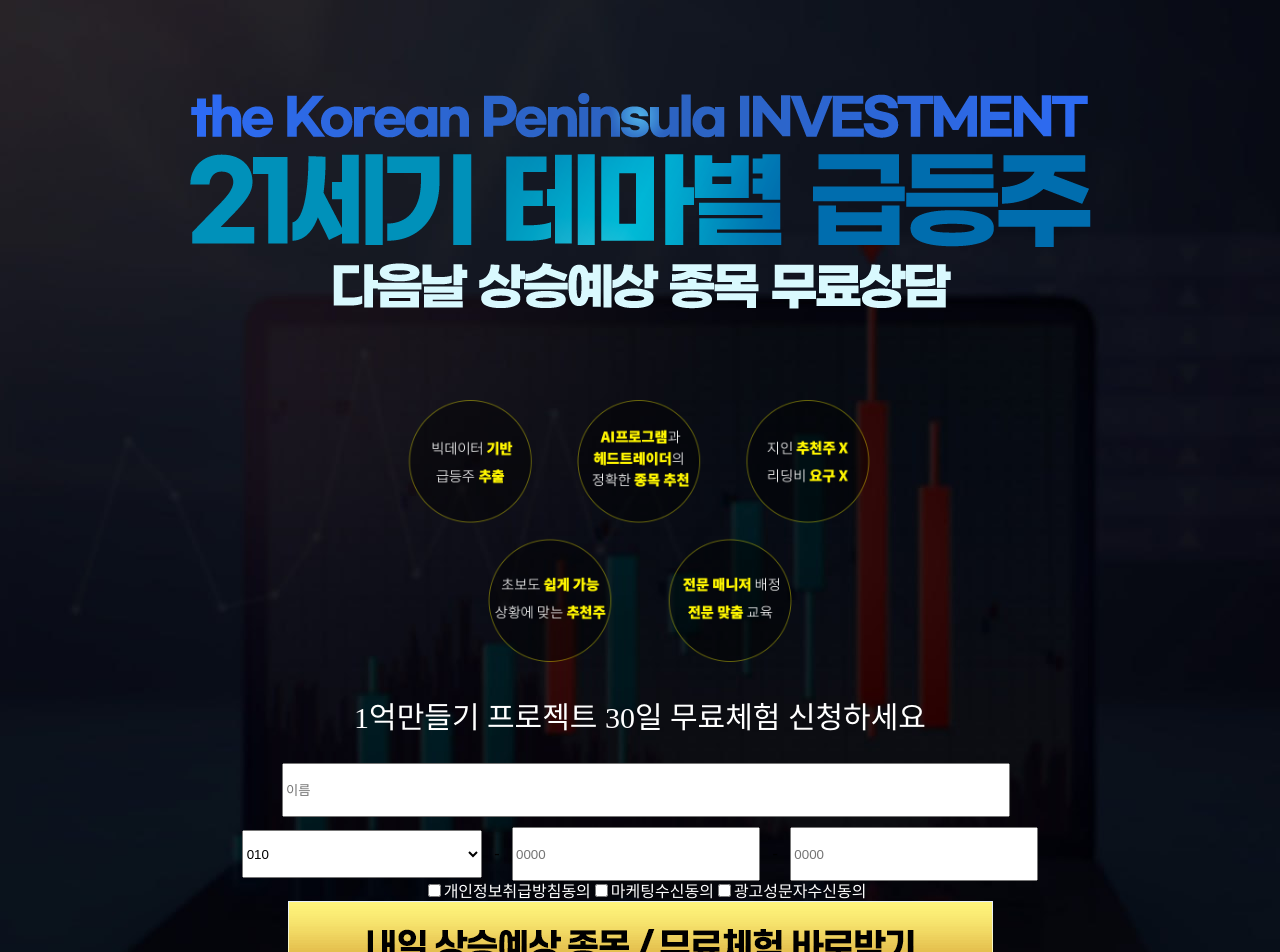
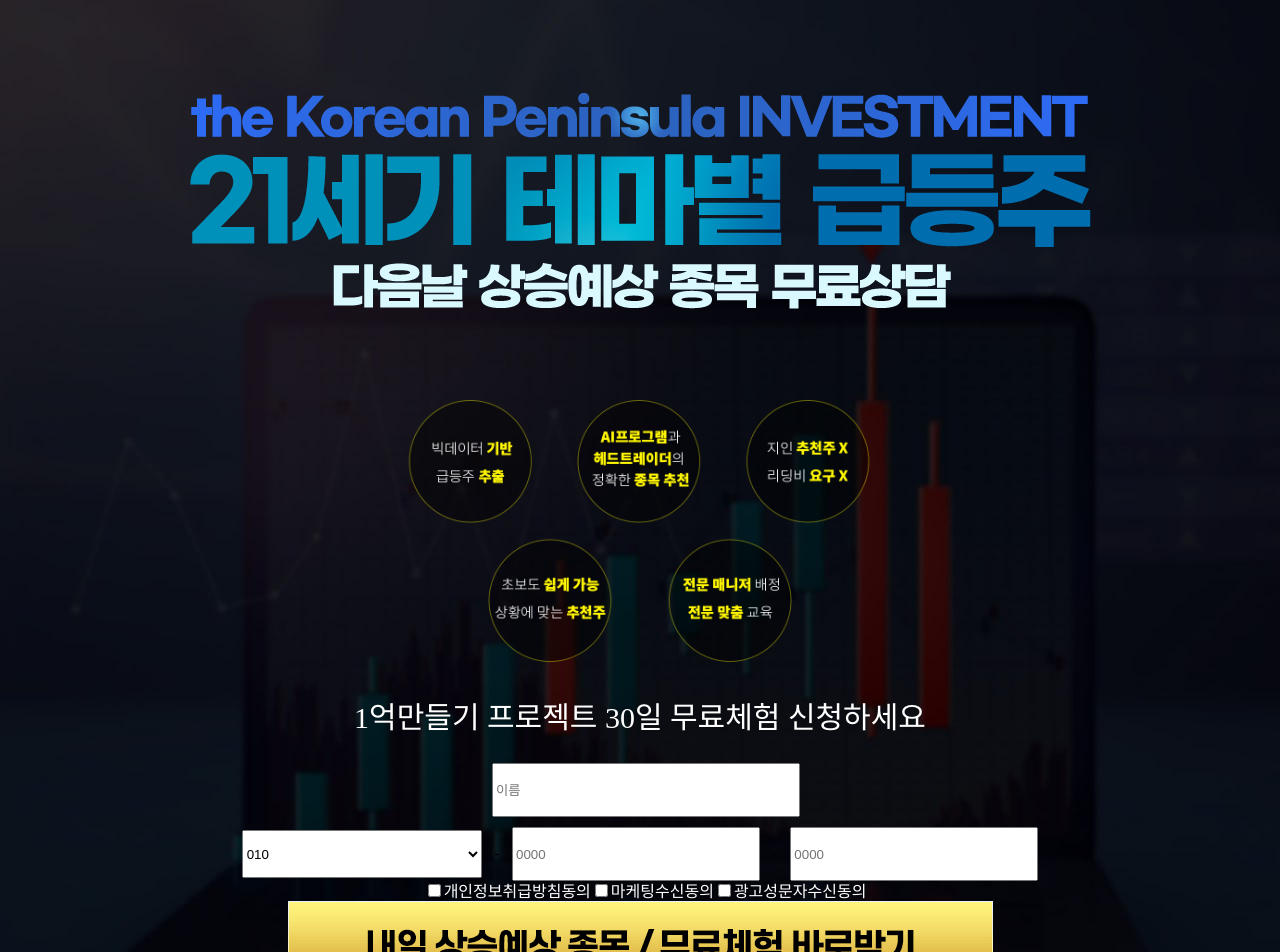
Before and after one commit to euntti/newstest, a React (Create React App) app: page / in a window 1280 px wide. Shown: the top 952 px of the page. Built offline with nearby package versions, Linux system fonts and the light colour scheme; no server answers.

Commit message:
이름전화번호수정

```diff
--- a/src/App.css
+++ b/src/App.css
@@ -142,13 +142,13 @@ table {
   margin-left: 20px;
 }
 .username {
-  width: 720px;
+  width: 300px;
   height: 48px;
   margin-left: 12px;
   margin-bottom: 10px;
 }
 .phone {
-  display: flex;
+  display: inline-flex;
   justify-content: center;
   align-items: center;
 }
```
